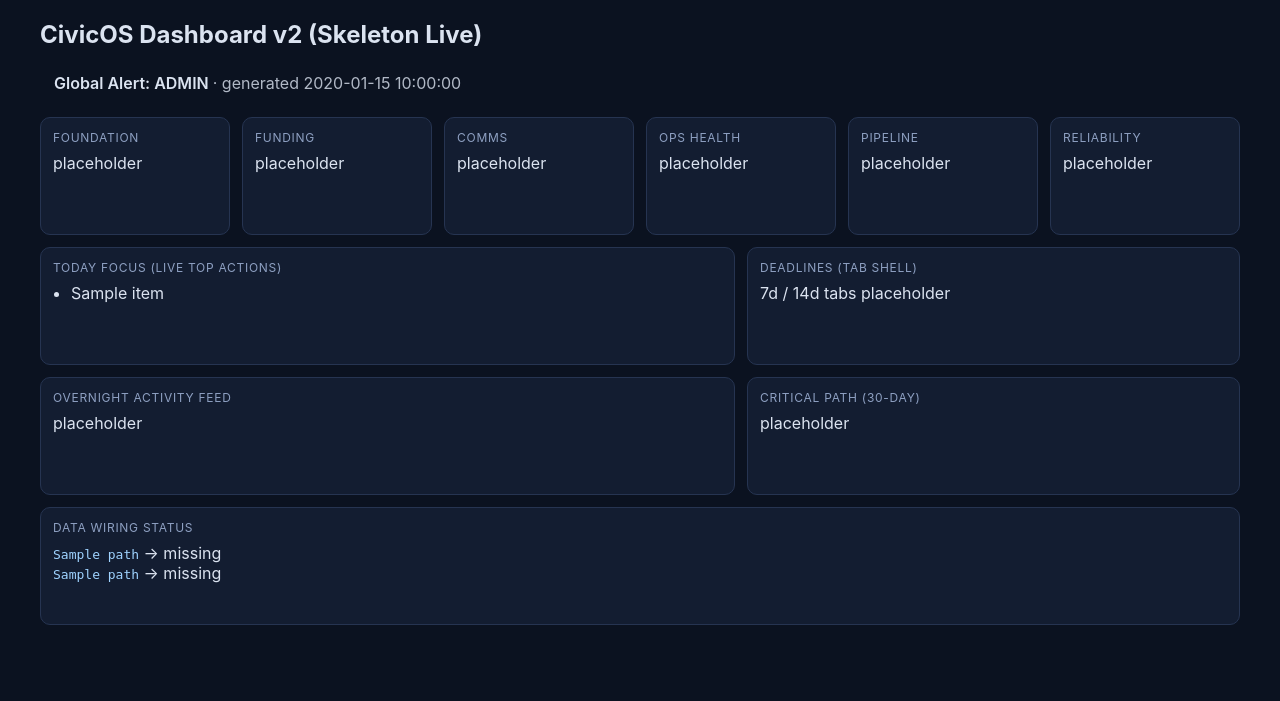
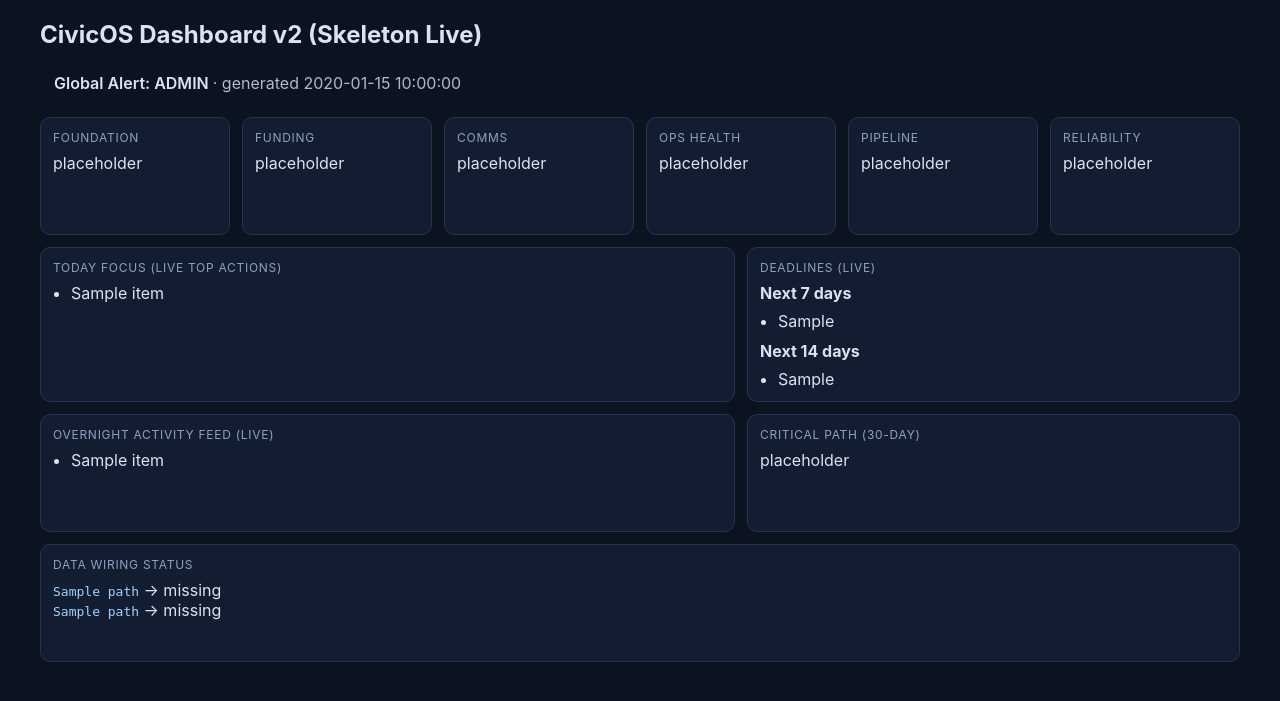
Before and after one commit to CivicOSInstitute/civicos-institute.github.io, a Flask app: template main-dashboard/templates/dashboard_v2.html in a window 1280 px wide. Shown: the top 701 px of the page. Run offline with Flask 3, Linux system fonts and the light colour scheme; the template is opened without the code that fills it: most values are stand-ins (such as "Sample title", 1, 10 or a date in 2020).

Commit message:
Populate /v2 Deadlines and Overnight blocks from morning brief payload

```diff
--- a/main-dashboard/app.py
+++ b/main-dashboard/app.py
@@ -660,38 +660,96 @@ def get_alerts():
 
 
 def get_dashboard_v2_payload():
-    """Minimal first-pass payload for /v2 route skeleton."""
+    """First live v2 payload: top actions + deadlines + overnight activity from morning brief."""
     brief_path = WORKSPACE_DIR / 'generated' / 'ops_morning_brief_latest.md'
     legacy_path = WORKSPACE_DIR / 'dashboard.md'
 
     top_actions = []
+    deadlines_7d = []
+    deadlines_14d = []
+    overnight_items = []
+
     if brief_path.exists():
         try:
             lines = brief_path.read_text().splitlines()
-            in_checklist = False
+            section = None
             for ln in lines:
-                if ln.strip().startswith('## Prioritized Morning Checklist'):
-                    in_checklist = True
+                s = ln.strip()
+
+                # Section detection
+                if s.startswith('## '):
+                    h = s.lower()
+                    if 'prioritized morning checklist' in h or "today" in h and 'priorit' in h:
+                        section = 'top_actions'
+                    elif 'deadlines' in h and ('7' in h or '<7' in h):
+                        section = 'deadlines_7d'
+                    elif 'upcoming' in h and '14' in h:
+                        section = 'deadlines_14d'
+                    elif 'overnight' in h and ('activity' in h or 'summary' in h):
+                        section = 'overnight'
+                    elif 'automation health' in h:
+                        section = 'automation_health'
+                    elif h.startswith('## snapshot'):
+                        section = 'snapshot'
+                    else:
+                        section = None
                     continue
-                if in_checklist:
-                    s = ln.strip()
-                    if s.startswith('## '):
-                        break
-                    if s and s[0].isdigit() and '. ' in s:
-                        top_actions.append(s.split('. ', 1)[1].strip())
-                    if len(top_actions) >= 3:
-                        break
+
+                # Parse bullets / numbered rows
+                item = None
+                if s.startswith('- ') or s.startswith('* '):
+                    item = s[2:].strip()
+                elif s and s[0].isdigit() and '. ' in s:
+                    item = s.split('. ', 1)[1].strip()
+
+                if not item:
+                    continue
+
+                if section == 'top_actions' and len(top_actions) < 3:
+                    top_actions.append(item)
+                elif section == 'deadlines_7d':
+                    deadlines_7d.append(item)
+                elif section == 'deadlines_14d':
+                    deadlines_14d.append(item)
+                elif section == 'overnight':
+                    overnight_items.append(item)
+                elif section == 'automation_health':
+                    overnight_items.append(item)
+                elif section == 'snapshot':
+                    li = item.lower()
+                    if 'due today' in li or 'overdue' in li:
+                        deadlines_7d.append(item)
+        except Exception:
+            pass
+
+    # Fallback for top actions if section header wording differs
+    if not top_actions and brief_path.exists():
+        try:
+            for ln in brief_path.read_text().splitlines():
+                s = ln.strip()
+                if s and s[0].isdigit() and '. ' in s:
+                    top_actions.append(s.split('. ', 1)[1].strip())
+                if len(top_actions) >= 3:
+                    break
         except Exception:
             pass
 
     risk_level = 'green'
-    if any('overdue' in a.lower() or 'failed' in a.lower() or 'fix' in a.lower() for a in top_actions):
+    risk_blob = ' '.join(top_actions + deadlines_7d + overnight_items).lower()
+    if any(k in risk_blob for k in ['blocker', 'failed', 'failure', 'overdue', 'urgent', 'deadline']):
         risk_level = 'yellow'
 
     return {
         'generated_at': datetime.now().isoformat(),
         'risk_level': risk_level,
         'top_actions': top_actions,
+        'deadlines': {
+            'next_7_days': deadlines_7d,
+            'next_14_days': deadlines_14d,
+        },
+        'overnight': {
+            'items': overnight_items,
+        },
         'sources': {
             'ops_morning_brief_latest': {
                 'path': str(brief_path),
--- a/main-dashboard/templates/dashboard_v2.html
+++ b/main-dashboard/templates/dashboard_v2.html
@@ -50,13 +50,37 @@
         {% endif %}
       </div>
       <div class="card span-5">
-        <div class="h">Deadlines (tab shell)</div>
-        7d / 14d tabs placeholder
+        <div class="h">Deadlines (live)</div>
+        <div style="margin-bottom:8px;"><strong>Next 7 days</strong></div>
+        {% if payload.deadlines.next_7_days %}
+          <ul>
+            {% for d in payload.deadlines.next_7_days[:5] %}<li>{{ d }}</li>{% endfor %}
+          </ul>
+        {% else %}
+          <div>No 7-day deadlines parsed.</div>
+        {% endif %}
+        <div style="margin:10px 0 8px;"><strong>Next 14 days</strong></div>
+        {% if payload.deadlines.next_14_days %}
+          <ul>
+            {% for d in payload.deadlines.next_14_days[:5] %}<li>{{ d }}</li>{% endfor %}
+          </ul>
+        {% else %}
+          <div>No 14-day deadlines parsed.</div>
+        {% endif %}
       </div>
     </div>
 
     <div class="grid" style="margin-bottom:12px;">
-      <div class="card span-7"><div class="h">Overnight Activity Feed</div>placeholder</div>
+      <div class="card span-7">
+        <div class="h">Overnight Activity Feed (live)</div>
+        {% if payload.overnight.items %}
+          <ul>
+            {% for item in payload.overnight.items[:8] %}<li>{{ item }}</li>{% endfor %}
+          </ul>
+        {% else %}
+          <div>No overnight items parsed.</div>
+        {% endif %}
+      </div>
       <div class="card span-5"><div class="h">Critical Path (30-day)</div>placeholder</div>
     </div>
 
```
